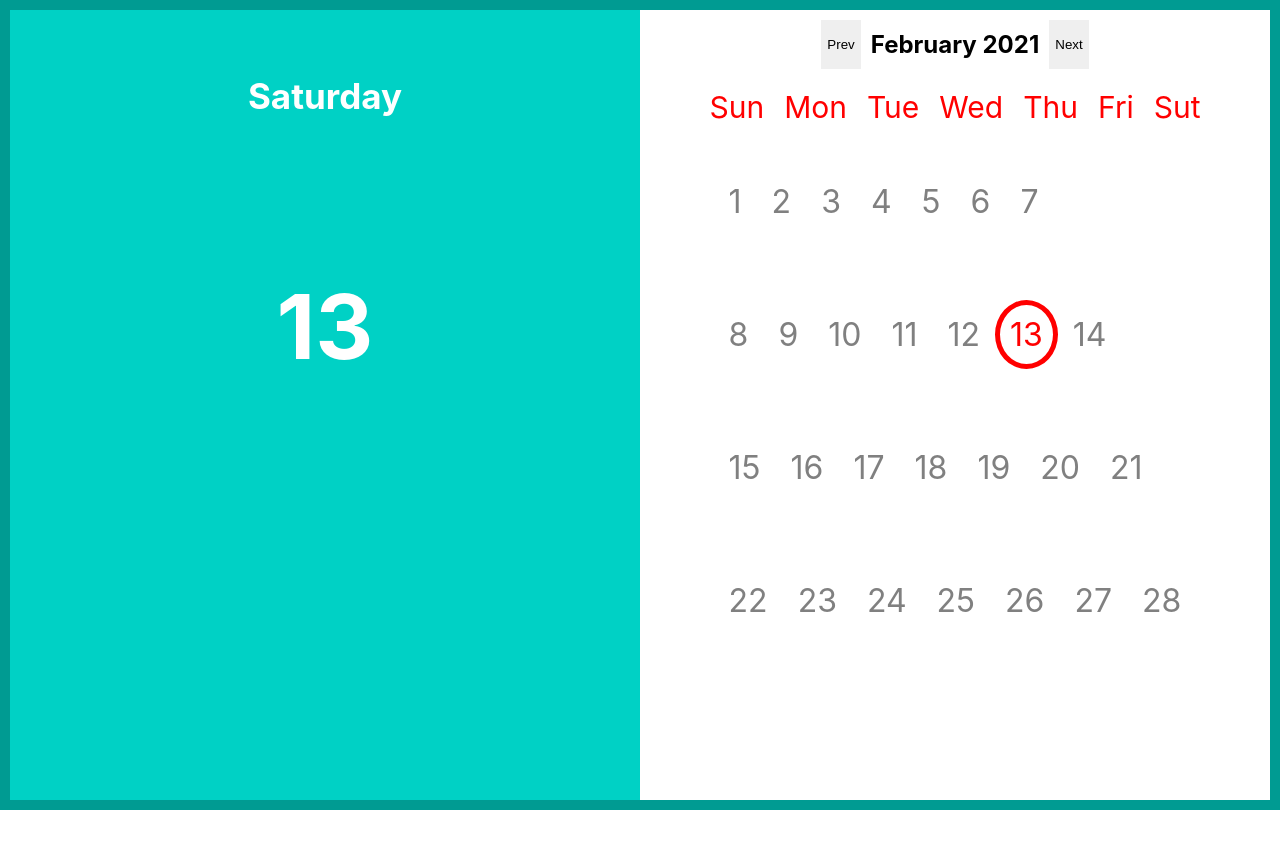
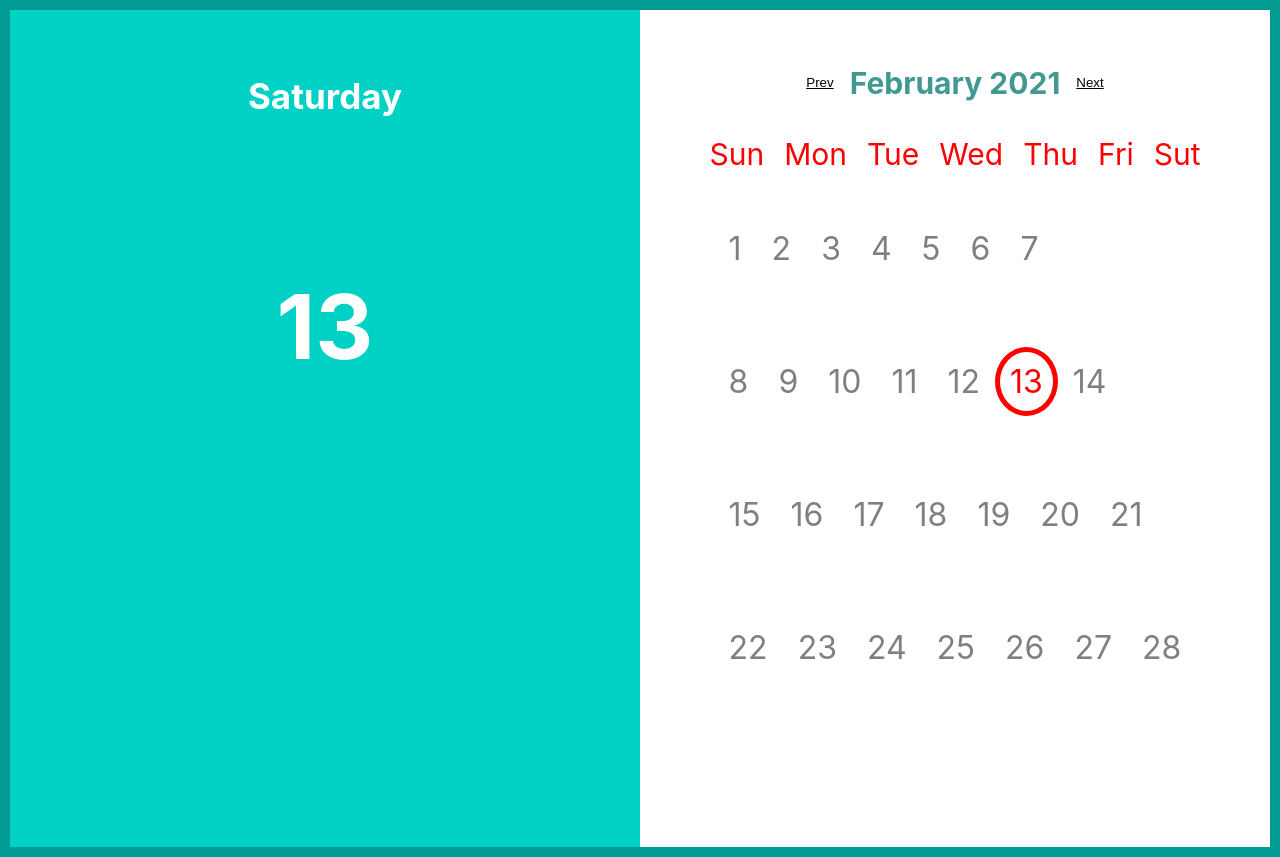
Before and after one commit to vitaliisyrykh/calendar-signIn-form, a React (Create React App) app: page / in a window 1280 px wide. Before the commit the page ends 810 px from the top, so only its background shows below. Built offline with nearby package versions, Linux system fonts and the light colour scheme.

Commit message:
add bgd for btn

```diff
--- a/src/calendar/current-calendar-body/mounth-year/mouthYear.module.scss
+++ b/src/calendar/current-calendar-body/mounth-year/mouthYear.module.scss
@@ -1,11 +1,19 @@
 .container{
   display: flex;
   justify-content: space-around;
+  padding-top: 30px;
 
 
+}
+
+.month{
+  font-size:30px;
+  color:#419991;
 }
 .btn{
   border: none;
   cursor: pointer;
   margin:10px;
+  background-color: white;
+  text-decoration: underline;
 }
```
